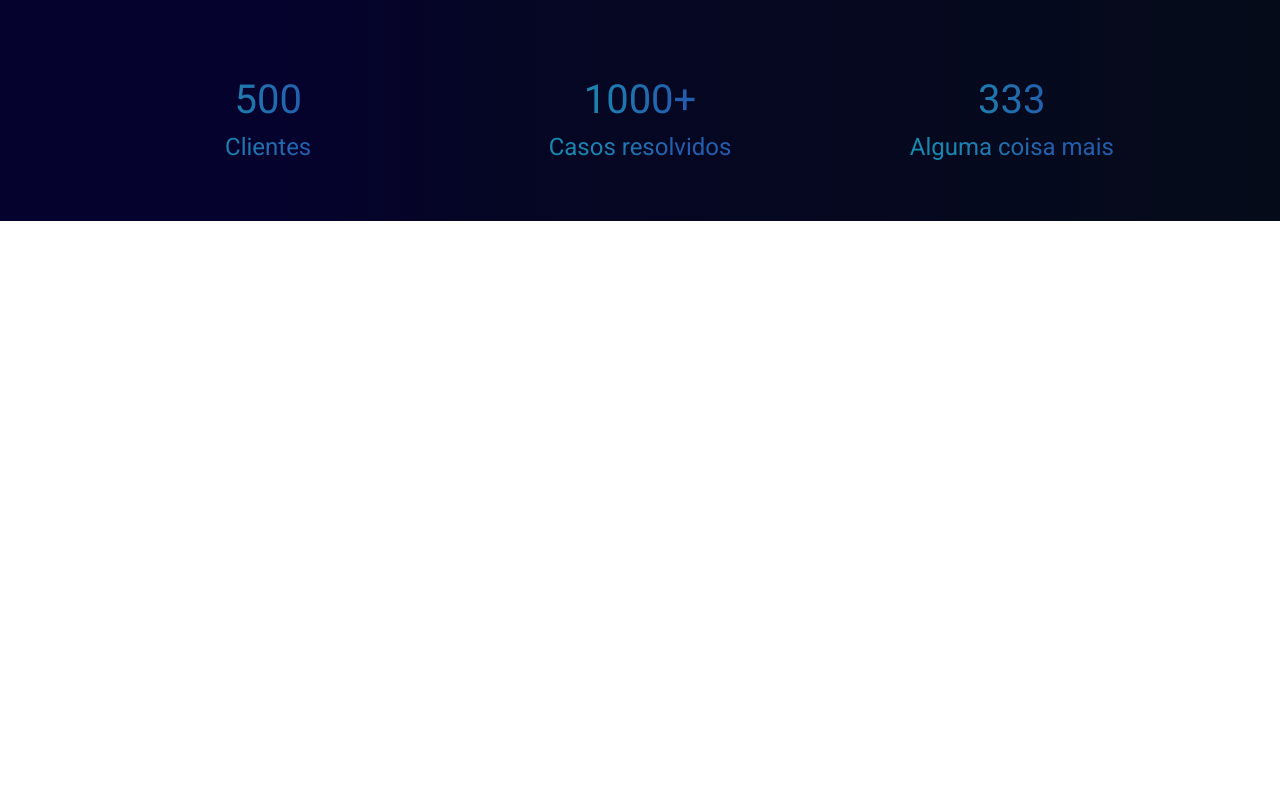
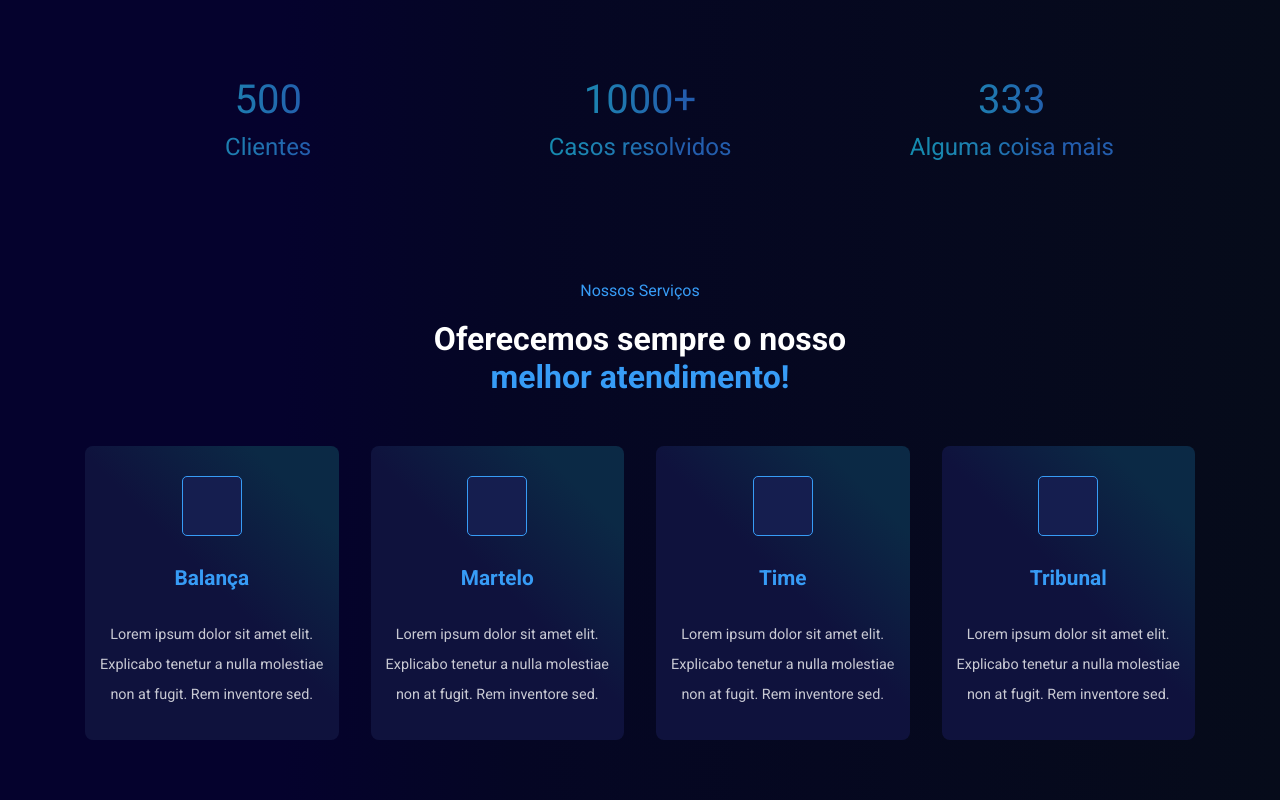
Before and after one commit to higorini/velez-duarte, a React (Create React App) app: page / in a window 1280 px wide. Shown: the part 611-1411 px from the top of the page. Before the commit the page ends 832 px from the top, so only its background shows below. Built offline with nearby package versions, Linux system fonts and the light colour scheme; the HTML template or start-up script is replaced by a standard one.

Commit message:
feat: services

```diff
--- a/src/App.css
+++ b/src/App.css
@@ -72,6 +72,7 @@ a {
 h1,
 h2 {
   color: var(--heading-color);
+  font-size: 2rem;
 }
 
 section {
@@ -89,3 +90,10 @@ section {
   line-height: 30px;
   font-size: 0.9rem;
 }
+
+.subtitle {
+  font-size: 1rem;
+  color: var(--primary-color);
+  font-weight: 400;
+  margin-bottom: 20px;
+}
--- a/src/App.js
+++ b/src/App.js
@@ -2,6 +2,7 @@ import "./App.css";
 import Header from "./components/Header/Header";
 import Hero from "./components/UI/Hero";
 import Counter from "./components/UI/Counter";
+import Services from "./components/UI/Services";
 
 function App() {
   return (
@@ -9,6 +10,7 @@ function App() {
       <Header />
       <Hero />
       <Counter />
+      <Services />
     </>
   );
 }
--- /dev/null
+++ b/src/components/UI/Services.jsx
@@ -0,0 +1,52 @@
+import React from "react";
+import "../../styles/services.css";
+
+const serviceData = [
+  {
+    icon: "ri-scales-line",
+    title: "Balança",
+    desc: "Lorem ipsum dolor sit amet elit. Explicabo tenetur a nulla molestiae non at fugit. Rem inventore sed.",
+  },
+  {
+    icon: "ri-auction-line",
+    title: "Martelo",
+    desc: "Lorem ipsum dolor sit amet elit. Explicabo tenetur a nulla molestiae non at fugit. Rem inventore sed.",
+  },
+  {
+    icon: "ri-team-line",
+    title: "Time",
+    desc: "Lorem ipsum dolor sit amet elit. Explicabo tenetur a nulla molestiae non at fugit. Rem inventore sed.",
+  },
+  {
+    icon: "ri-government-line",
+    title: "Tribunal",
+    desc: "Lorem ipsum dolor sit amet elit. Explicabo tenetur a nulla molestiae non at fugit. Rem inventore sed.",
+  },
+];
+
+const Services = () => {
+  return (
+    <section id="service">
+      <div className="container">
+        <div className="service__top-content">
+          <h6 className="subtitle">Nossos Serviços</h6>
+          <h2>Oferecemos sempre o nosso</h2>
+          <h2 className="highlight">melhor atendimento!</h2>
+        </div>
+        <div className="service__item-wrapper">
+          {serviceData.map((item, index) => (
+            <div className="services__item" key={index}>
+              <span className="service__icon">
+                <i className={item.icon}></i>
+              </span>
+              <h3 className="service__title">{item.title}</h3>
+              <p className="description">{item.desc}</p>
+            </div>
+          ))}
+        </div>
+      </div>
+    </section>
+  );
+};
+
+export default Services;
--- /dev/null
+++ b/src/styles/services.css
@@ -0,0 +1,44 @@
+.service__top-content {
+  text-align: center;
+  margin-bottom: 50px;
+}
+
+.service__item-wrapper {
+  display: flex;
+  align-items: center;
+  justify-content: space-between;
+  column-gap: 2rem;
+}
+
+.services__item {
+  background: var(--card-bg);
+  width: 25%;
+  padding: 30px 15px;
+  text-align: center;
+  border-radius: 0.5rem;
+  cursor: pointer;
+}
+
+.service__icon {
+  width: 60px;
+  height: 60px;
+  display: flex;
+  align-items: center;
+  justify-content: center;
+  margin: auto;
+  background: var(--icon-bg);
+  border-radius: 5px;
+  margin-bottom: 30px;
+  border: 1px solid var(--primary-color);
+}
+
+.service__icon i {
+  font-size: 2rem;
+  color: var(--primary-color);
+}
+
+.service__title {
+  color: var(--primary-color);
+  font-size: 1.3rem;
+  margin-bottom: 30px;
+}
```
